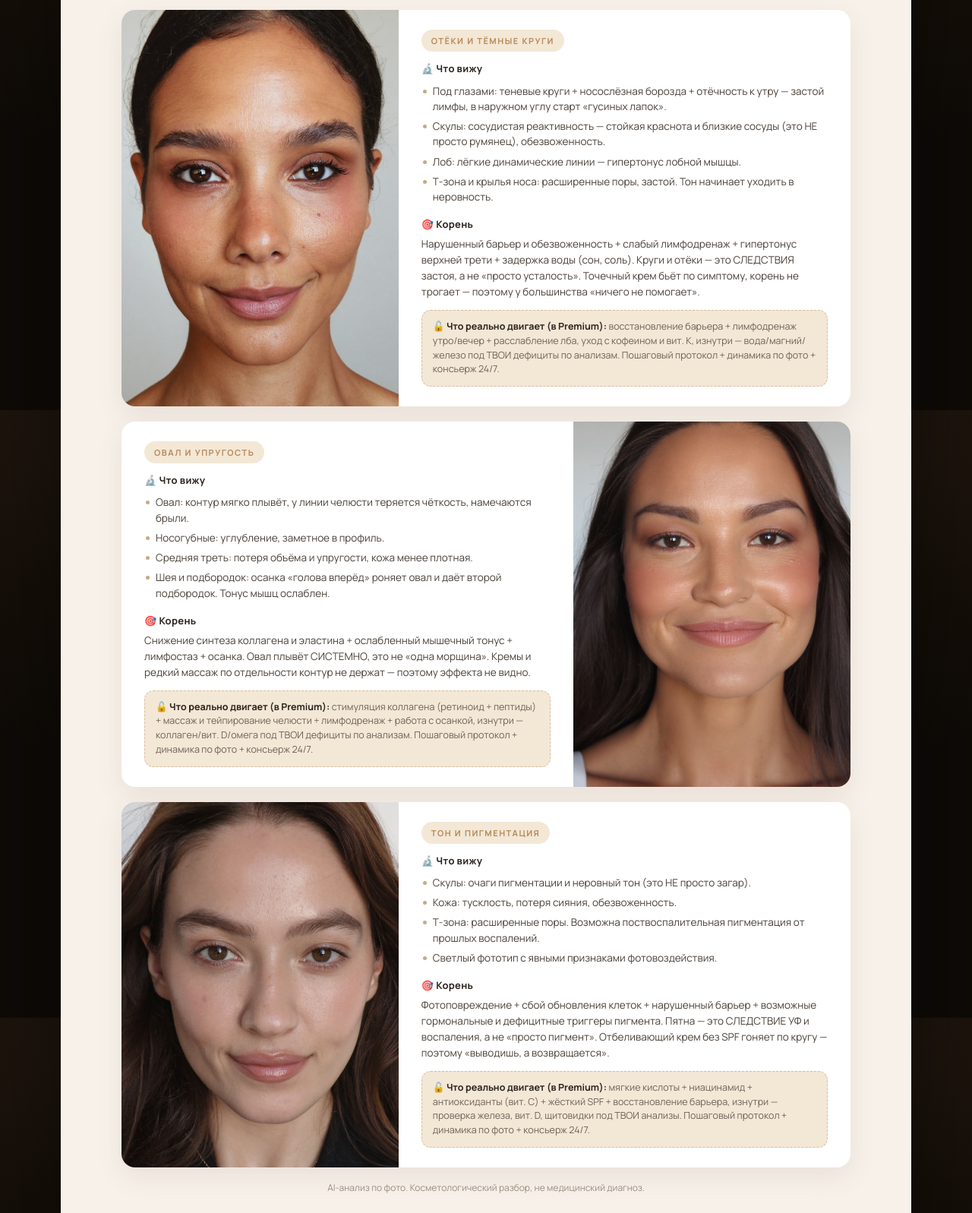
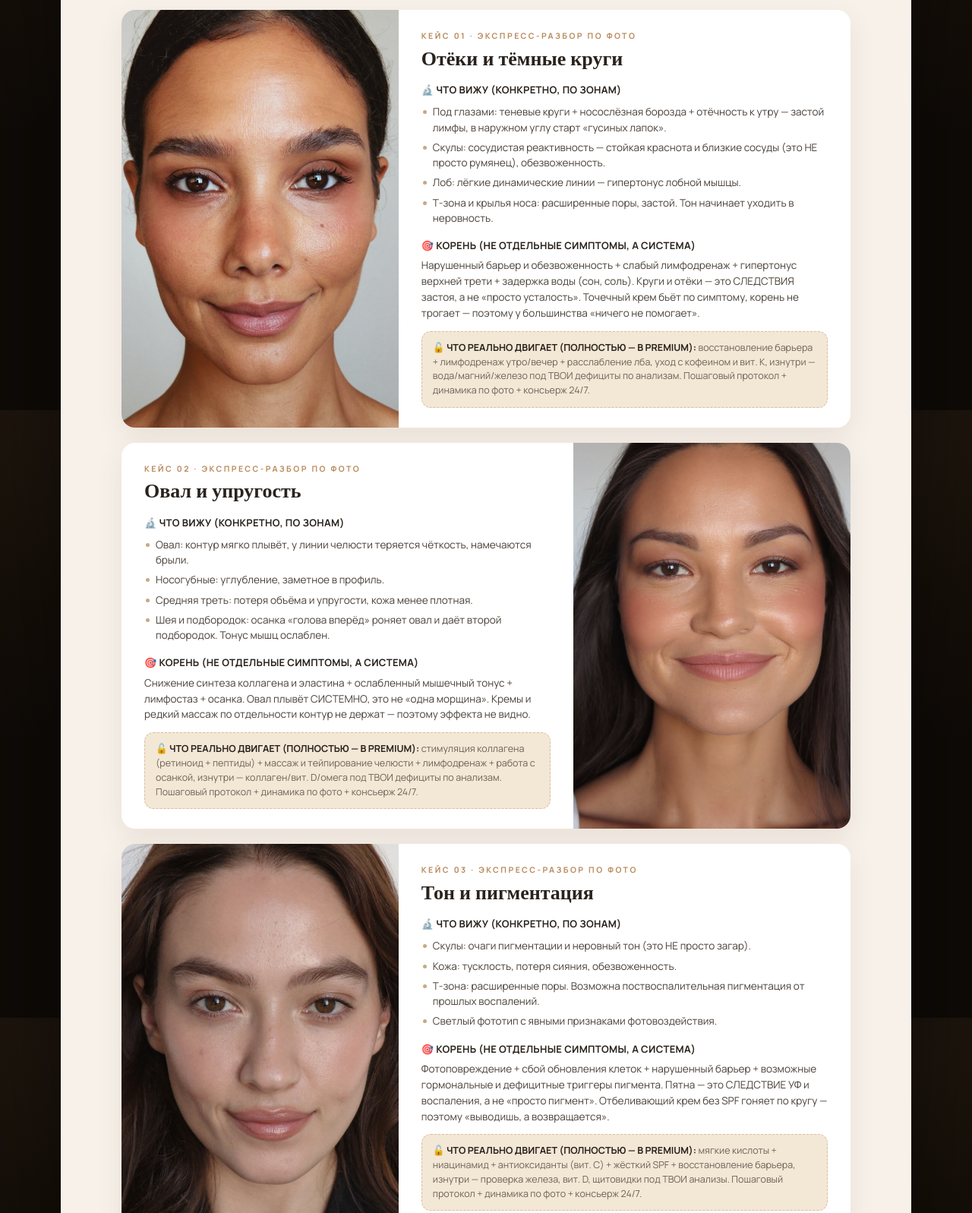
Before and after one commit to SCavalli/beyond-beauty-site, a plain HTML site: page index.html in a window 1280 px wide. Shown: the part 5060-6657 px from the top of the page at 76% size. Drawn offline with nearby package versions, Linux system fonts and the light colour scheme.

Commit message:
Editorial case format (2a): кейс-номера + полные заголовки блоков

```diff
--- a/index.html
+++ b/index.html
@@ -123,6 +123,8 @@
   .case { background:#fff; border-radius:18px; overflow:hidden; box-shadow:0 12px 34px rgba(120,90,60,0.10); }
   .case img { width:100%; display:block; }
   .casebody { padding:20px 22px; }
+  .ckicker { font-size:10.5px; letter-spacing:2.5px; text-transform:uppercase; color:#b8895a; font-weight:700; margin-bottom:8px; }
+  .ctitle { font-family:'Cormorant Garamond',serif; font-size:26px; font-weight:600; color:#2a221c; line-height:1.1; margin-bottom:16px; }
   .ctag { display:inline-block; font-size:11px; letter-spacing:1.5px; text-transform:uppercase; font-weight:700; color:#b8895a; background:#f3e7d6; border-radius:30px; padding:6px 13px; margin-bottom:12px; }
   .casebody b { color:#2a221c; }
   .cblock { margin-bottom:13px; }
@@ -257,43 +259,46 @@
       <div class="case">
         <img src="case1.jpg" alt="Пример разбора">
         <div class="casebody">
-          <div class="ctag">Отёки и тёмные круги</div>
-          <div class="cblock"><b>🔬 Что вижу</b><ul>
+          <div class="ckicker">Кейс 01 · Экспресс-разбор по фото</div>
+          <div class="ctitle">Отёки и тёмные круги</div>
+          <div class="cblock"><b>🔬 ЧТО ВИЖУ (КОНКРЕТНО, ПО ЗОНАМ)</b><ul>
             <li>Под глазами: теневые круги + носослёзная борозда + отёчность к утру — застой лимфы, в наружном углу старт «гусиных лапок».</li>
             <li>Скулы: сосудистая реактивность — стойкая краснота и близкие сосуды (это НЕ просто румянец), обезвоженность.</li>
             <li>Лоб: лёгкие динамические линии — гипертонус лобной мышцы.</li>
             <li>Т-зона и крылья носа: расширенные поры, застой. Тон начинает уходить в неровность.</li>
           </ul></div>
-          <div class="cblock"><b>🎯 Корень</b><p>Нарушенный барьер и обезвоженность + слабый лимфодренаж + гипертонус верхней трети + задержка воды (сон, соль). Круги и отёки — это СЛЕДСТВИЯ застоя, а не «просто усталость». Точечный крем бьёт по симптому, корень не трогает — поэтому у большинства «ничего не помогает».</p></div>
-          <div class="clocked"><b>🔓 Что реально двигает (в Premium):</b> восстановление барьера + лимфодренаж утро/вечер + расслабление лба, уход с кофеином и вит. K, изнутри — вода/магний/железо под ТВОИ дефициты по анализам. Пошаговый протокол + динамика по фото + консьерж 24/7.</div>
+          <div class="cblock"><b>🎯 КОРЕНЬ (НЕ ОТДЕЛЬНЫЕ СИМПТОМЫ, А СИСТЕМА)</b><p>Нарушенный барьер и обезвоженность + слабый лимфодренаж + гипертонус верхней трети + задержка воды (сон, соль). Круги и отёки — это СЛЕДСТВИЯ застоя, а не «просто усталость». Точечный крем бьёт по симптому, корень не трогает — поэтому у большинства «ничего не помогает».</p></div>
+          <div class="clocked"><b>🔓 ЧТО РЕАЛЬНО ДВИГАЕТ (ПОЛНОСТЬЮ — В PREMIUM):</b> восстановление барьера + лимфодренаж утро/вечер + расслабление лба, уход с кофеином и вит. K, изнутри — вода/магний/железо под ТВОИ дефициты по анализам. Пошаговый протокол + динамика по фото + консьерж 24/7.</div>
         </div>
       </div>
       <div class="case">
         <img src="case2.jpg" alt="Пример разбора">
         <div class="casebody">
-          <div class="ctag">Овал и упругость</div>
-          <div class="cblock"><b>🔬 Что вижу</b><ul>
+          <div class="ckicker">Кейс 02 · Экспресс-разбор по фото</div>
+          <div class="ctitle">Овал и упругость</div>
+          <div class="cblock"><b>🔬 ЧТО ВИЖУ (КОНКРЕТНО, ПО ЗОНАМ)</b><ul>
             <li>Овал: контур мягко плывёт, у линии челюсти теряется чёткость, намечаются брыли.</li>
             <li>Носогубные: углубление, заметное в профиль.</li>
             <li>Средняя треть: потеря объёма и упругости, кожа менее плотная.</li>
             <li>Шея и подбородок: осанка «голова вперёд» роняет овал и даёт второй подбородок. Тонус мышц ослаблен.</li>
           </ul></div>
-          <div class="cblock"><b>🎯 Корень</b><p>Снижение синтеза коллагена и эластина + ослабленный мышечный тонус + лимфостаз + осанка. Овал плывёт СИСТЕМНО, это не «одна морщина». Кремы и редкий массаж по отдельности контур не держат — поэтому эффекта не видно.</p></div>
-          <div class="clocked"><b>🔓 Что реально двигает (в Premium):</b> стимуляция коллагена (ретиноид + пептиды) + массаж и тейпирование челюсти + лимфодренаж + работа с осанкой, изнутри — коллаген/вит. D/омега под ТВОИ дефициты по анализам. Пошаговый протокол + динамика по фото + консьерж 24/7.</div>
+          <div class="cblock"><b>🎯 КОРЕНЬ (НЕ ОТДЕЛЬНЫЕ СИМПТОМЫ, А СИСТЕМА)</b><p>Снижение синтеза коллагена и эластина + ослабленный мышечный тонус + лимфостаз + осанка. Овал плывёт СИСТЕМНО, это не «одна морщина». Кремы и редкий массаж по отдельности контур не держат — поэтому эффекта не видно.</p></div>
+          <div class="clocked"><b>🔓 ЧТО РЕАЛЬНО ДВИГАЕТ (ПОЛНОСТЬЮ — В PREMIUM):</b> стимуляция коллагена (ретиноид + пептиды) + массаж и тейпирование челюсти + лимфодренаж + работа с осанкой, изнутри — коллаген/вит. D/омега под ТВОИ дефициты по анализам. Пошаговый протокол + динамика по фото + консьерж 24/7.</div>
         </div>
       </div>
       <div class="case">
         <img src="case3.jpg" alt="Пример разбора">
         <div class="casebody">
-          <div class="ctag">Тон и пигментация</div>
-          <div class="cblock"><b>🔬 Что вижу</b><ul>
+          <div class="ckicker">Кейс 03 · Экспресс-разбор по фото</div>
+          <div class="ctitle">Тон и пигментация</div>
+          <div class="cblock"><b>🔬 ЧТО ВИЖУ (КОНКРЕТНО, ПО ЗОНАМ)</b><ul>
             <li>Скулы: очаги пигментации и неровный тон (это НЕ просто загар).</li>
             <li>Кожа: тусклость, потеря сияния, обезвоженность.</li>
             <li>Т-зона: расширенные поры. Возможна поствоспалительная пигментация от прошлых воспалений.</li>
             <li>Светлый фототип с явными признаками фотовоздействия.</li>
           </ul></div>
-          <div class="cblock"><b>🎯 Корень</b><p>Фотоповреждение + сбой обновления клеток + нарушенный барьер + возможные гормональные и дефицитные триггеры пигмента. Пятна — это СЛЕДСТВИЕ УФ и воспаления, а не «просто пигмент». Отбеливающий крем без SPF гоняет по кругу — поэтому «выводишь, а возвращается».</p></div>
-          <div class="clocked"><b>🔓 Что реально двигает (в Premium):</b> мягкие кислоты + ниацинамид + антиоксиданты (вит. C) + жёсткий SPF + восстановление барьера, изнутри — проверка железа, вит. D, щитовидки под ТВОИ анализы. Пошаговый протокол + динамика по фото + консьерж 24/7.</div>
+          <div class="cblock"><b>🎯 КОРЕНЬ (НЕ ОТДЕЛЬНЫЕ СИМПТОМЫ, А СИСТЕМА)</b><p>Фотоповреждение + сбой обновления клеток + нарушенный барьер + возможные гормональные и дефицитные триггеры пигмента. Пятна — это СЛЕДСТВИЕ УФ и воспаления, а не «просто пигмент». Отбеливающий крем без SPF гоняет по кругу — поэтому «выводишь, а возвращается».</p></div>
+          <div class="clocked"><b>🔓 ЧТО РЕАЛЬНО ДВИГАЕТ (ПОЛНОСТЬЮ — В PREMIUM):</b> мягкие кислоты + ниацинамид + антиоксиданты (вит. C) + жёсткий SPF + восстановление барьера, изнутри — проверка железа, вит. D, щитовидки под ТВОИ анализы. Пошаговый протокол + динамика по фото + консьерж 24/7.</div>
         </div>
       </div>
     </div>
```
